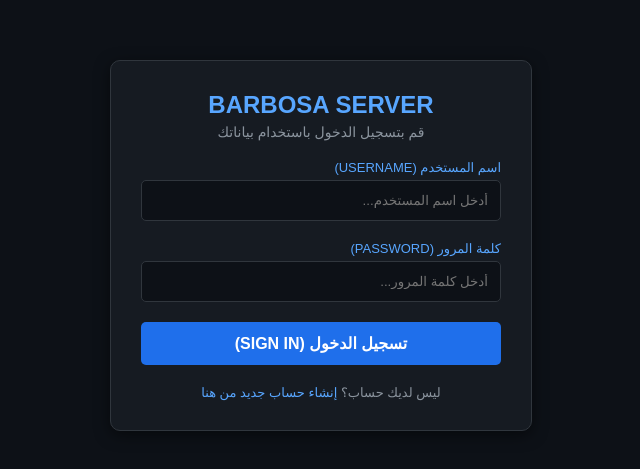
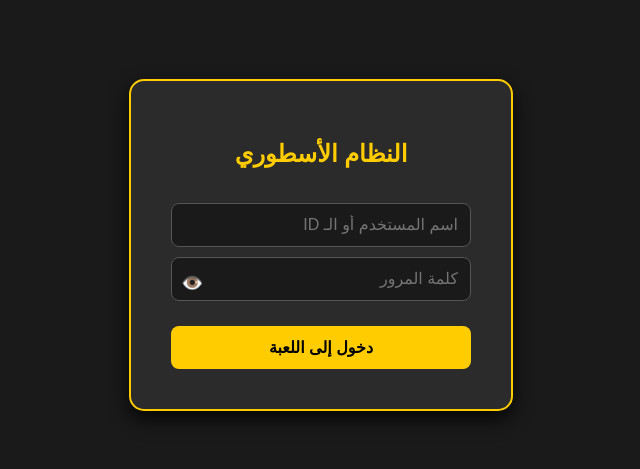
Before and after one commit to cncabtan/legendary-system, a plain HTML site: page login.html in a window 1280 px wide. Shown: the part 155-624 px from the top of the page, without its empty margins (319-959 px from the left). Drawn offline with Linux system fonts and the light colour scheme.

Commit message:
Revise login page layout and styles

```diff
--- a/login.html
+++ b/login.html
@@ -3,193 +3,136 @@
 <head>
     <meta charset="UTF-8">
     <meta name="viewport" content="width=device-width, initial-scale=1.0">
-    <title>Barbosa Server - تسجيل الدخول</title>
+    <title>تسجيل الدخول - النظام الأسطوري</title>
+
     <style>
+        /* تأثير الظهور السلس والتصميم الأساسي */
         body {
-            background-color: #0d1117;
-            color: #ffffff;
+            background-color: #1a1a1a;
+            color: white;
             font-family: Arial, sans-serif;
             display: flex;
             justify-content: center;
             align-items: center;
             height: 100vh;
             margin: 0;
+            animation: fadeIn 1.5s ease-in-out;
         }
 
-        .login-card {
-            background-color: #161b22;
-            padding: 30px;
-            border-radius: 10px;
-            box-shadow: 0 4px 15px rgba(0, 0, 0, 0.5);
-            width: 360px;
-            text-align: center;
-            border: 1px solid #30363d;
+        @keyframes fadeIn {
+            from { opacity: 0; transform: translateY(-20px); }
+            to { opacity: 1; transform: translateY(0); }
         }
 
-        .logo {
-            font-size: 24px;
-            font-weight: bold;
-            color: #58a6ff;
-            margin-bottom: 5px;
+        /* تصميم صندوق تسجيل الدخول */
+        .login-box {
+            background-color: #2b2b2b;
+            padding: 40px;
+            border-radius: 15px;
+            box-shadow: 0px 8px 20px rgba(0, 0, 0, 0.8);
+            text-align: center;
+            width: 300px;
+            border: 2px solid #ffcc00;
         }
 
-        .subtitle {
-            color: #8b949e;
-            font-size: 14px;
-            margin-bottom: 20px;
+        .login-box h2 {
+            margin-bottom: 25px;
+            color: #ffcc00;
         }
 
-        .input-group {
-            margin-bottom: 20px;
-            text-align: right;
+        /* تصميم الحقول */
+        input[type="text"], input[type="password"] {
+            width: 100%;
+            padding: 12px;
+            margin-top: 10px;
+            border: 1px solid #555;
+            border-radius: 8px;
+            background-color: #1a1a1a;
+            color: white;
+            box-sizing: border-box;
+            font-size: 16px;
         }
 
-        .input-group label {
-            display: block;
-            margin-bottom: 5px;
-            font-size: 13px;
-            color: #58a6ff;
+        input:focus {
+            outline: none;
+            border-color: #ffcc00;
         }
 
-        .input-group input {
+        /* تصميم قسم كلمة المرور مع زر العين */
+        .pass-container {
+            position: relative;
             width: 100%;
-            padding: 12px;
-            background-color: #0d1117;
-            border: 1px solid #30363d;
-            border-radius: 5px;
-            color: white;
-            box-sizing: border-box;
         }
 
-        .input-group input:focus {
-            border-color: #58a6ff;
-            outline: none;
+        .toggle-btn {
+            position: absolute;
+            left: 10px;
+            top: 25px;
+            cursor: pointer;
+            font-size: 18px;
+            user-select: none;
         }
 
-        .btn-login {
-            width: 100%;
+        /* تصميم زر الدخول */
+        .login-btn {
+            background-color: #ffcc00;
+            color: #000;
+            border: none;
             padding: 12px;
-            background-color: #1f6feb;
-            color: white;
-            border: none;
-            border-radius: 5px;
-            font-size: 16px;
+            margin-top: 25px;
+            border-radius: 8px;
             cursor: pointer;
             font-weight: bold;
+            font-size: 16px;
+            width: 100%;
             transition: 0.3s;
         }
 
-        .btn-login:hover {
-            background-color: #388bfd;
-        }
-
-        .register-link {
-            margin-top: 20px;
-            font-size: 13px;
-            color: #8b949e;
-        }
-
-        .register-link a {
-            color: #58a6ff;
-            text-decoration: none;
-        }
-
-        .register-link a:hover {
-            text-decoration: underline;
+        .login-btn:hover {
+            background-color: #e6b800;
+            transform: scale(1.05);
         }
     </style>
 </head>
 <body>
 
-    <div class="login-card">
-        <div class="logo">BARBOSA SERVER</div>
-        <div class="subtitle">قم بتسجيل الدخول باستخدام بياناتك</div>
+    <div class="login-box">
+        <h2>النظام الأسطوري</h2>
 
-        <form id="loginForm">
-            <div class="input-group">
-                <label for="username">اسم المستخدم (USERNAME)</label>
-                <input type="text" id="username" placeholder="أدخل اسم المستخدم...">
-            </div>
+        <input type="text" id="username" placeholder="اسم المستخدم أو الـ ID">
 
-            <div class="input-group">
-                <label for="password">كلمة المرور (PASSWORD)</label>
-                <input type="password" id="password" placeholder="أدخل كلمة المرور...">
-            </div>
+        <div class="pass-container">
+            <input type="password" id="passInput" placeholder="كلمة المرور">
+            <span class="toggle-btn" onclick="togglePassword()">👁️</span>
+        </div>
 
-            <button type="button" class="btn-login">تسجيل الدخول (SIGN IN)</button>
-        </form>
-
-        <div class="register-link">
-            ليس لديك حساب؟ <a href="#" id="toRegister">إنشاء حساب جديد من هنا</a>
-        </div>
+        <button class="login-btn" onclick="checkFields()">دخول إلى اللعبة</button>
     </div>
 
-    <script type="module">
-      import { initializeApp } from "https://www.gstatic.com/firebasejs/10.8.0/firebase-app.js";
-      import { getFirestore, doc, getDoc } from "https://www.gstatic.com/firebasejs/10.8.0/firebase-firestore.js";
+    <script>
+        // دالة إظهار وإخفاء كلمة المرور
+        function togglePassword() {
+            var input = document.getElementById("passInput");
+            if (input.type === "password") {
+                input.type = "text";
+            } else {
+                input.type = "password";
+            }
+        }
 
-      const firebaseConfig = {
-        apiKey: "AIzaSyBzKvXUcZz0039bFOta9a27gG8P9oP2_0A",
-        authDomain: "barbosa-server.firebaseapp.com",
-        projectId: "barbosa-server",
-        storageBucket: "barbosa-server.appspot.com",
-        messagingSenderId: "369957518951",
-        appId: "1:369957518951:web:f15dc861efec75210e39bf",
-        measurementId: "G-Y67YMV9V28"
-      };
+        // دالة التحقق من الحقول الفارغة
+        function checkFields() {
+            var user = document.getElementById("username").value;
+            var pass = document.getElementById("passInput").value;
 
-      const app = initializeApp(firebaseConfig);
-      const db = getFirestore(app);
+            if(user === "" || pass === "") {
+                alert("⚠️ الرجاء تعبئة جميع الحقول أولاً!");
+            } else {
+                alert("✅ تم تسجيل الدخول بنجاح يا بطل! (جاري تحويلك...)");
+                // يمكنك لاحقاً إضافة كود هنا للانتقال لصفحة أخرى
+            }
+        }
+    </script>
 
-      // دالة التوجيه الآمن
-      function navigateTo(targetFile) {
-          let currentPath = window.location.pathname;
-          let newPath = currentPath.substring(0, currentPath.lastIndexOf('/')) + '/' + targetFile;
-          window.location.href = window.location.origin ? window.location.origin + newPath : targetFile;
-      }
-
-      // ربط رابط الانتقال لصفحة التسجيل
-      document.getElementById('toRegister').addEventListener('click', (e) => {
-          e.preventDefault();
-          navigateTo("register.html");
-      });
-
-      document.querySelector('.btn-login').addEventListener('click', async () => {
-          const usernameInput = document.getElementById('username').value.trim();
-          const passwordInput = document.getElementById('password').value;
-
-          if(!usernameInput || !passwordInput) {
-              alert('الرجاء كتابة اسم المستخدم وكلمة المرور!');
-              return;
-          }
-
-          try {
-              const userRef = doc(db, "users", usernameInput);
-              const userSnap = await getDoc(userRef);
-
-              if (!userSnap.exists()) {
-                  alert('اسم المستخدم هذا غير مسجل لدينا!');
-                  return;
-              }
-
-              const userData = userSnap.data();
-
-              if (userData.password !== passwordInput) {
-                  alert('كلمة المرور غير صحيحة!');
-                  return;
-              }
-
-              localStorage.setItem('currentUser', usernameInput);
-              alert(`مرحباً بك مجدداً يا ${usernameInput}! تم تسجيل الدخول بنجاح.`);
-
-              // الانتقال إلى لوحة التحكم
-              navigateTo("index.html");
-
-          } catch (error) {
-              console.error("Login Error:", error);
-              alert('حدث خطأ أثناء الاتصال بالسيرفر.');
-          }
-      });
-    </script>
 </body>
 </html>
```
